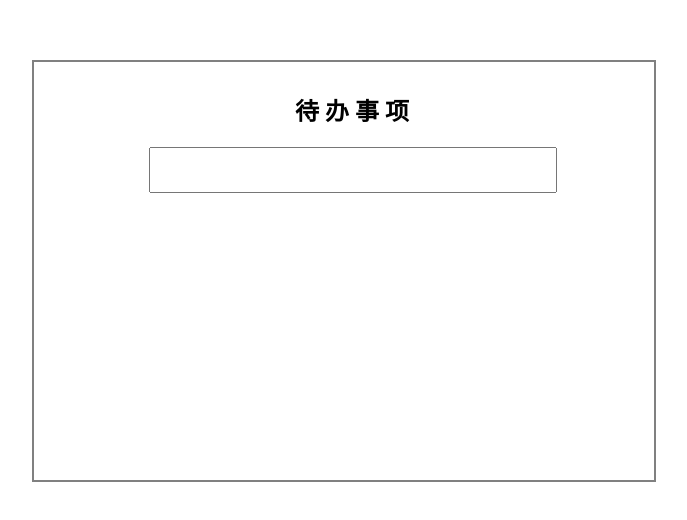
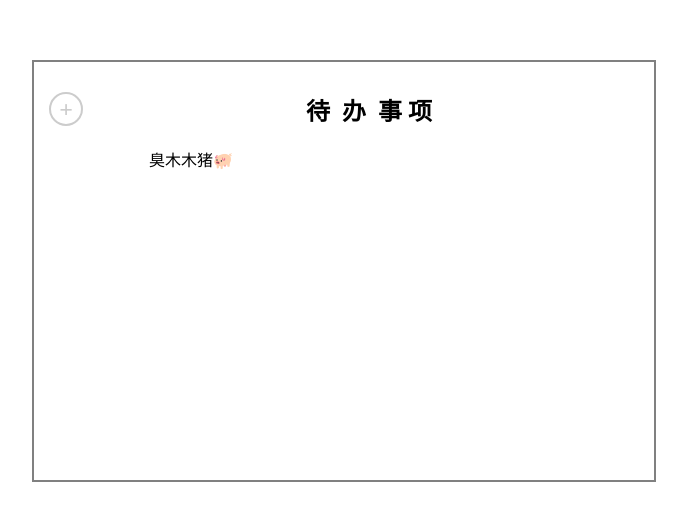
Before and after one commit to nancy618/todolist, a Vue app: page / in a window 1280 px wide. Shown: the part 140-660 px from the top of the page, without its empty margins (294-981 px from the left). Built offline with nearby package versions, Linux system fonts and the light colour scheme.

Commit message:
加号按钮

```diff
--- a/src/App.vue
+++ b/src/App.vue
@@ -4,10 +4,14 @@
 
     </div>
     <div class="box">
-      <h2 @click="openModal">&nbsp;待&nbsp;办&nbsp;事&nbsp;项</h2>
+      <h2 @click="openModal" class="clearfix">
+        <div class="add">+</div>
+        &nbsp;待&nbsp;&nbsp;办&nbsp;&nbsp;事&nbsp;项
+      </h2>
       <div class="content">
 
-        <input class="input1" type="text" v-model="value">
+
+        <div class="input1">臭木木猪🐖</div>
 
 
       </div>
@@ -20,20 +24,28 @@
 <script>
   export default {
     name: 'app',
-    data () {
+    data() {
       return {
         showModal: false
       }
     },
     methods: {
-      openModal () {
-        this.showModal = false
+      openModal() {
+        // eslint-disable-next-line no-console
+        console.log(1)
+        this.showModal = true
       }
     }
   }
 </script>
 
 <style>
+  .clearfix::after {
+    content: '';
+    display: table;
+    clear: both;
+  }
+
   .box {
     width: 600px;
     height: 400px;
@@ -50,6 +62,24 @@
   h2 {
     text-align: center;
   }
+
+  .add {
+    border: 2px solid ;
+    border-radius: 25px;
+    width: 30px;
+    height: 30px;
+    color: #ccc;
+    transition: color .25s;
+    float: left;
+    line-height: 30px;
+    text-align: center;
+  }
+
+
+  .add:hover {
+    color: pink;
+  }
+
 
   .content {
     width: 400px;
@@ -75,10 +105,11 @@
     top: 0;
     bottom: 0;
     margin: auto;
-    width: 200px;
+    width: 400px;
     height: 260px;
     z-index: 15;
     background: pink;
   }
 
+
 </style>
```
